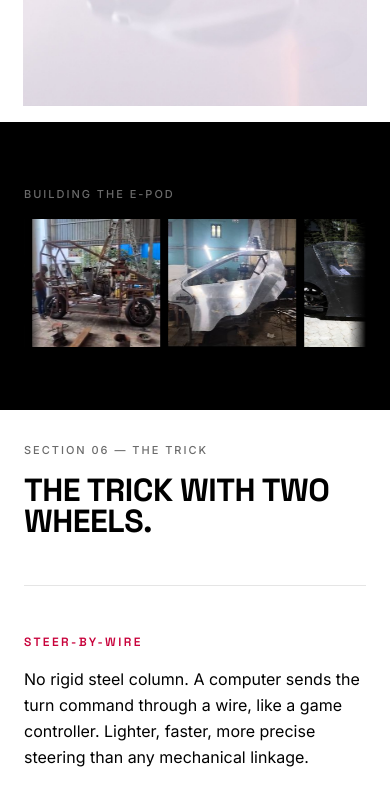
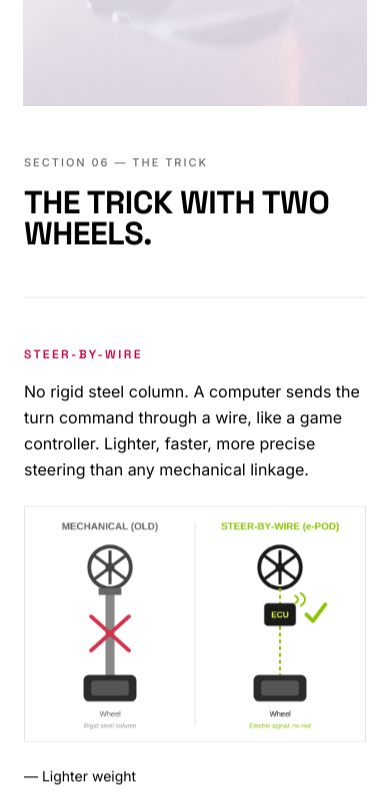
Before and after one commit to raguram-jedlik/pitchdeck, a Next.js app: page / in a window 390 px wide. Shown: the part 4540-5333 px from the top of the page. Built offline with nearby package versions, Linux system fonts and the light colour scheme.

Commit message:
Reposition Building the E-POD section after section 6, drop black bg
Moves the build-photo marquee to sit after The Trick (steer-by-wire)
section and switches its background from black to paper/white.

```diff
--- a/app/page.tsx
+++ b/app/page.tsx
@@ -25,8 +25,8 @@ export default function Home() {
       <TeamForces />
       <RoadmapScrolly />
       <ProductReveal />
+      <SteerByWire />
       <BuildingEPod />
-      <SteerByWire />
       <MarketSize />
       <Personas />
       <IP />
--- a/src/components/BuildingEPod.tsx
+++ b/src/components/BuildingEPod.tsx
@@ -10,7 +10,7 @@ export default function BuildingEPod() {
   const marquee = [...buildPhotos, ...buildPhotos];
 
   return (
-    <section className="relative bg-ink px-6 py-16 text-paper md:px-10 md:py-24">
+    <section className="relative bg-paper px-6 py-16 text-ink md:px-10 md:py-24">
       <div className="mx-auto max-w-deck">
         <motion.div
           initial={{ opacity: 0, y: 16 }}
@@ -18,7 +18,7 @@ export default function BuildingEPod() {
           viewport={{ once: true, margin: "-40px" }}
           transition={{ duration: 0.6, delay: 0.2 }}
         >
-          <p className="eyebrow text-paper/60">Building the E-POD</p>
+          <p className="eyebrow text-ink/60">Building the E-POD</p>
           <div className="relative mt-4 overflow-hidden [mask-image:linear-gradient(to_right,transparent,black_5%,black_95%,transparent)]">
             <div className="flex w-max animate-marquee gap-2 motion-reduce:animate-none">
               {marquee.map((src, i) => (
```
